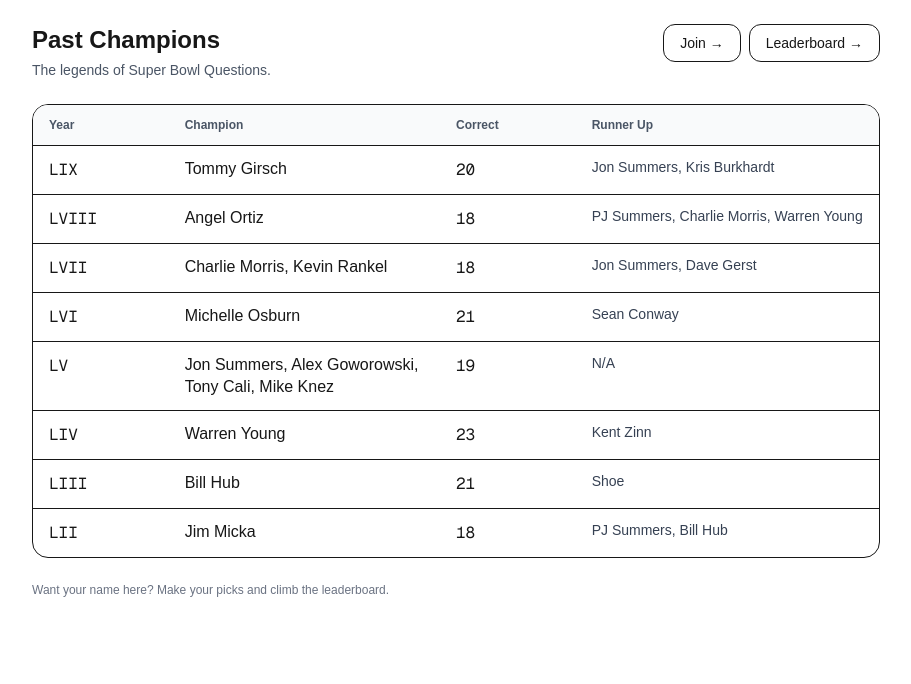
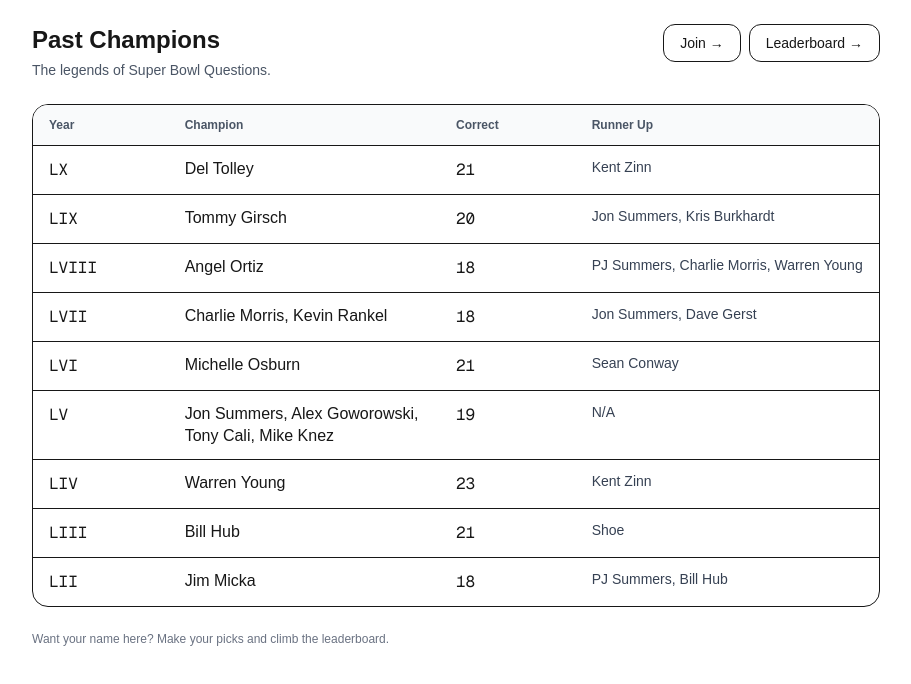
Before and after one commit to pj-summers/super_bowl_questions, a Next.js app: page /champions in a window 1280 px wide. Shown: the top 684 px of the page, without its empty margins (184-1095 px from the left). Built offline with nearby package versions, Linux system fonts and the light colour scheme.

Commit message:
Added LX Champ

```diff
--- a/app/champions/page.tsx
+++ b/app/champions/page.tsx
@@ -8,6 +8,12 @@ type Champion = {
 };
 
 const CHAMPIONS: Champion[] = [
+  {
+    year: "LX",
+    name: "Del Tolley",
+    correct: 21,
+    runnerUp: "Kent Zinn",
+  },
   {
     year: "LIX",
     name: "Tommy Girsch",
```
